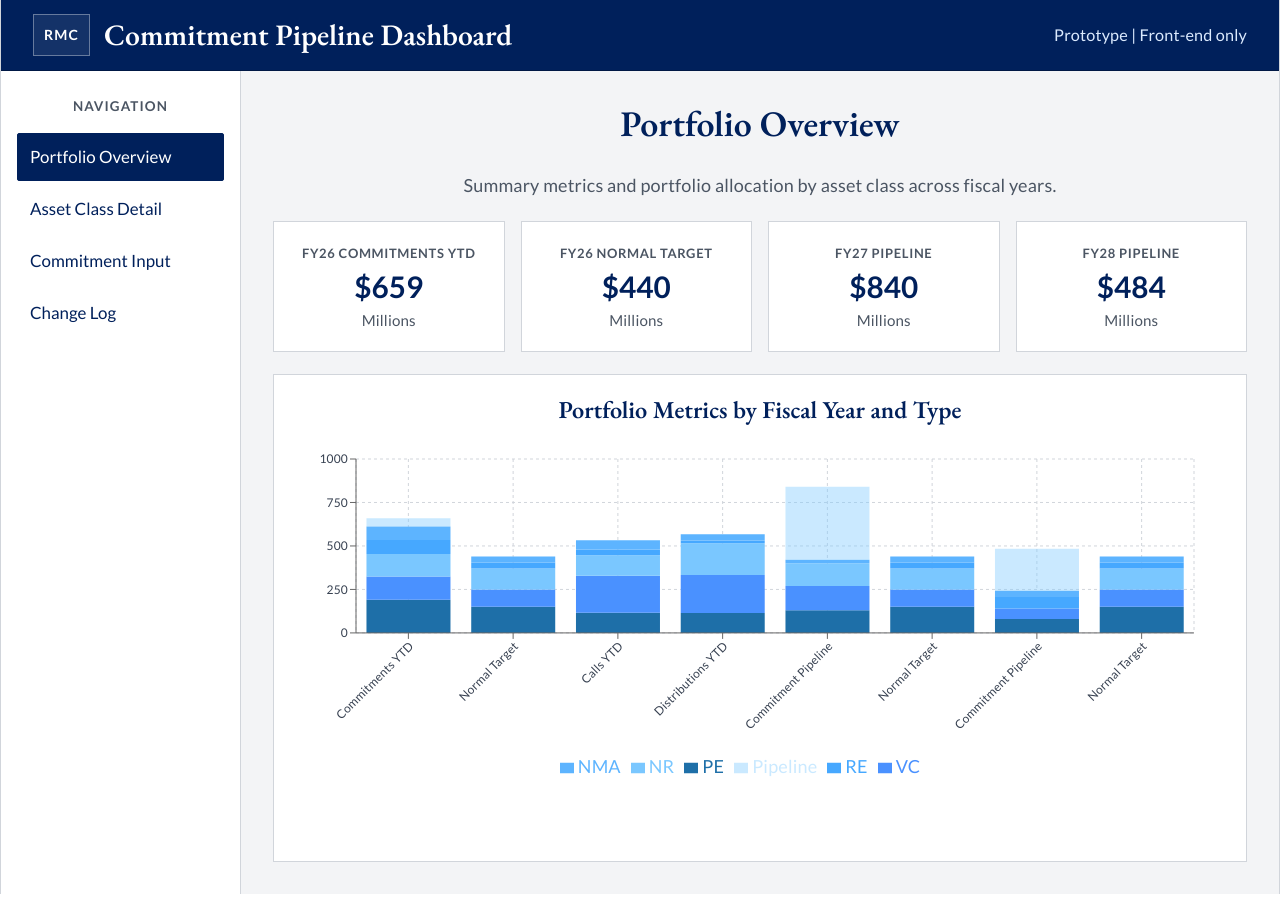
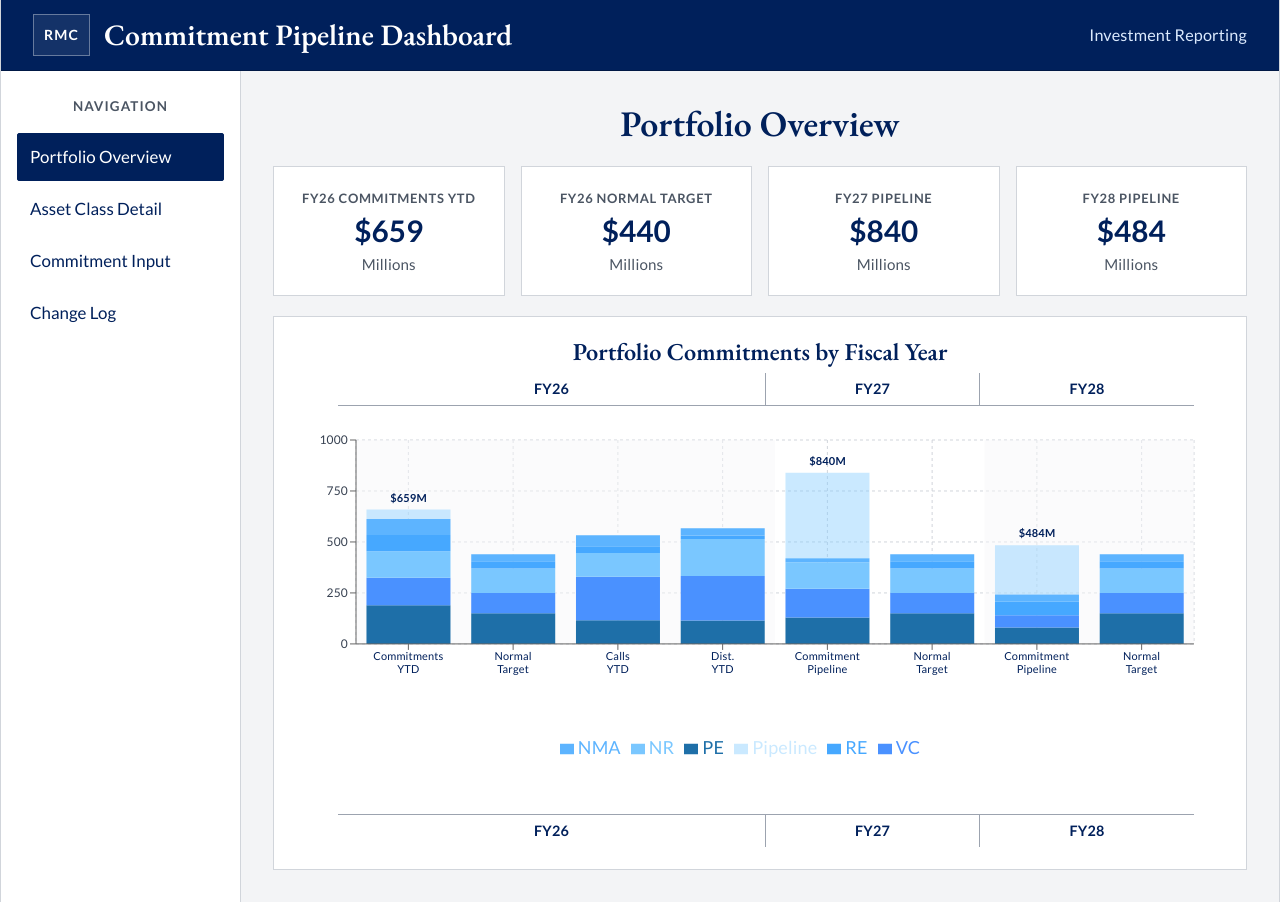
Before and after one commit to gwr-1/rmc-commitment-dashboard, a React (Vite) app: page / in a window 1280 px wide. Built offline with nearby package versions, Linux system fonts and the light colour scheme.

Commit message:
Remove prototype commentary and polish page headers

```diff
--- a/src/App.css
+++ b/src/App.css
@@ -173,7 +173,7 @@ a {
 .view-panel {
   display: flex;
   flex-direction: column;
-  gap: 22px;
+  gap: 20px;
 }
 
 .view-panel h2,
@@ -196,12 +196,6 @@ a {
 
 .view-panel h4 {
   font-size: 1.1rem;
-}
-
-.view-panel p {
-  margin: 4px 0 0;
-  color: var(--text-muted);
-  line-height: 1.55;
 }
 
 .view-header-row {
@@ -371,6 +365,41 @@ a {
   padding: 22px;
 }
 
+.portfolio-overview-chart {
+  gap: 8px;
+}
+
+.overview-chart-top-year-row,
+.overview-chart-year-row {
+  display: grid;
+  grid-template-columns: 4fr 2fr 2fr;
+  margin: 0 30px 0 42px;
+}
+
+.overview-chart-top-year-row {
+  border-bottom: 1px solid var(--border-strong);
+}
+
+.overview-chart-year-row {
+  margin-top: -8px;
+  border-top: 1px solid var(--border-strong);
+}
+
+.overview-chart-top-year-row span,
+.overview-chart-year-row span {
+  padding: 3px 0;
+  color: var(--navy);
+  font-size: 0.8rem;
+  font-weight: 700;
+  text-align: center;
+  border-right: 1px solid var(--border-strong);
+}
+
+.overview-chart-top-year-row span:last-child,
+.overview-chart-year-row span:last-child {
+  border-right: 0;
+}
+
 .asset-detail-view {
   gap: 8px;
 }
@@ -390,13 +419,6 @@ a {
 .asset-report-header p {
   margin-top: 2px;
   font-size: 0.84rem;
-}
-
-.asset-report-updated {
-  display: block;
-  margin-top: 1px;
-  color: var(--text-muted);
-  font-size: 0.72rem;
 }
 
 .asset-detail-view .asset-selector-button {
--- a/src/App.jsx
+++ b/src/App.jsx
@@ -16,7 +16,7 @@ const views = [
   { key: 'change-log', label: 'Change Log' },
 ]
 
-const changedByUser = 'Prototype User'
+const changedByUser = 'Current User'
 
 const getInitialCommitments = () =>
   commitments.map((commitment) => ({
--- a/src/components/AssetClassDetail.jsx
+++ b/src/components/AssetClassDetail.jsx
@@ -59,8 +59,8 @@ function AssetReportTable({ title, rows, totalLabel, totalAmount }) {
       <table className="asset-report-table">
         <thead>
           <tr>
-            <th>Manager Name</th>
-            <th>Investment Name</th>
+            <th>Manager</th>
+            <th>Investment</th>
             <th>Target ($mm)</th>
           </tr>
         </thead>
@@ -130,8 +130,6 @@ function AssetClassDetail({ commitmentData }) {
       <div className="asset-report-header">
         <div>
           <h2>{assetClassNames[selectedAssetClass]}</h2>
-          <p>Commitment pipeline reporting exhibit</p>
-          <span className="asset-report-updated">Last updated: Prototype data</span>
         </div>
 
         <div className="asset-selector" aria-label="Asset class selector">
@@ -151,7 +149,7 @@ function AssetClassDetail({ commitmentData }) {
       </div>
 
       <div className="chart-container asset-report-chart">
-        <h3>{selectedAssetClass} Metrics by Fiscal Year</h3>
+        <h3>Commitment Activity by Fiscal Year</h3>
         <div className="asset-chart-top-year-row" aria-hidden="true">
           <span>FY26</span>
           <span>FY27</span>
--- a/src/components/ChangeLog.jsx
+++ b/src/components/ChangeLog.jsx
@@ -37,7 +37,6 @@ function ChangeLog({ changeLogRecords }) {
       <div className="view-header-row">
         <div>
           <h2>Change Log</h2>
-          <p>Review field-level edits, additions, and deletions for the commitment pipeline.</p>
         </div>
       </div>
 
@@ -92,7 +91,7 @@ function ChangeLog({ changeLogRecords }) {
           <input
             type="search"
             value={searchTerm}
-            placeholder="Manager or Investment Name"
+            placeholder="Manager or Investment"
             onChange={(event) => setSearchTerm(event.target.value)}
           />
         </label>
@@ -111,7 +110,7 @@ function ChangeLog({ changeLogRecords }) {
                 <th>Timestamp</th>
                 <th>Asset Class</th>
                 <th>Manager</th>
-                <th>Investment Name</th>
+                <th>Investment</th>
                 <th>Change Type</th>
                 <th>Field Changed</th>
                 <th>Old Value</th>
--- a/src/components/CommitmentInput.jsx
+++ b/src/components/CommitmentInput.jsx
@@ -86,13 +86,13 @@ function CommitmentInput({ commitmentData, setCommitmentData, appendChange }) {
       fiscalYear: defaultFiscalYear,
       assetClass: defaultAssetClass,
       manager: 'New Manager',
-      investmentName: `${defaultAssetClass} Draft Commitment`,
+      investmentName: `${defaultAssetClass} Commitment`,
       commitmentType: 'Fund',
       targetAmount: 0,
       status: defaultStatus,
       submissionStatus: 'Not Submitted',
       expectedQuarter: 'Q1',
-      notes: 'Draft placeholder commitment.',
+      notes: 'New commitment entry.',
     }
 
     setCommitmentData((currentCommitments) => [newCommitment, ...currentCommitments])
@@ -134,7 +134,6 @@ function CommitmentInput({ commitmentData, setCommitmentData, appendChange }) {
       <div className="view-header-row">
         <div>
           <h2>Commitment Input</h2>
-          <p>Enter expected commitment updates using the asset class head input format.</p>
         </div>
 
         <button type="button" className="primary-action-button" onClick={addCommitment}>
@@ -193,7 +192,7 @@ function CommitmentInput({ commitmentData, setCommitmentData, appendChange }) {
           <input
             type="search"
             value={searchTerm}
-            placeholder="Mgr. Name or Investment Name"
+            placeholder="Manager or Investment"
             onChange={(event) => setSearchTerm(event.target.value)}
           />
         </label>
@@ -209,13 +208,13 @@ function CommitmentInput({ commitmentData, setCommitmentData, appendChange }) {
           <table className="commitment-table input-commitments-table">
             <thead>
               <tr>
-                <th>Current/New Mgr.</th>
-                <th>Mgr. Name</th>
-                <th>Fund/Co-Investment</th>
-                <th>Investment Name</th>
+                <th>Manager Type</th>
+                <th>Manager</th>
+                <th>Commitment Type</th>
+                <th>Investment</th>
                 <th>Target ($mm)</th>
                 <th>Status</th>
-                <th>Fiscal Year (Actual/Expected)</th>
+                <th>Fiscal Year</th>
                 <th>Actions</th>
               </tr>
             </thead>
--- a/src/components/Layout.jsx
+++ b/src/components/Layout.jsx
@@ -6,7 +6,7 @@ function Layout({ views, activeView, onViewChange, children }) {
           <span className="brand-tag">RMC</span>
           <h1>Commitment Pipeline Dashboard</h1>
         </div>
-        <div className="header-meta">Prototype | Front-end only</div>
+        <div className="header-meta">Investment Reporting</div>
       </header>
 
       <div className="dashboard-content">
--- a/src/components/PortfolioOverview.jsx
+++ b/src/components/PortfolioOverview.jsx
@@ -7,9 +7,55 @@ import {
   Tooltip,
   Legend,
   ResponsiveContainer,
+  LabelList,
+  ReferenceArea,
 } from 'recharts'
 import { portfolioMetrics } from '../data/portfolioMetrics'
 import { calculatePortfolioMetricTotal } from '../utils/calculations'
+
+const overviewChartMetrics = [
+  { fiscalYear: 'FY26', metric: 'Commitments YTD', displayLabel: 'Commitments YTD' },
+  { fiscalYear: 'FY26', metric: 'Normal Target' },
+  { fiscalYear: 'FY26', metric: 'Calls YTD' },
+  { fiscalYear: 'FY26', metric: 'Distributions YTD', displayLabel: 'Dist. YTD' },
+  { fiscalYear: 'FY27', metric: 'Commitment Pipeline' },
+  { fiscalYear: 'FY27', metric: 'Normal Target' },
+  { fiscalYear: 'FY28', metric: 'Commitment Pipeline' },
+  { fiscalYear: 'FY28', metric: 'Normal Target' },
+]
+
+function OverviewChartTick({ x, y, payload, data }) {
+  const item = data.find((row) => row.xKey === payload.value)
+  const lines = String(item?.displayLabel || payload.value).split(' ')
+
+  return (
+    <text x={x} y={y + 8} fill="#00205B" fontSize={11} textAnchor="middle">
+      {lines.map((line, index) => (
+        <tspan key={`${line}-${index}`} x={x} dy={index === 0 ? 0 : 13}>
+          {line}
+        </tspan>
+      ))}
+    </text>
+  )
+}
+
+function OverviewTotalLabel({ x, y, width, value }) {
+  const numericValue = Number(value)
+  const labelY = numericValue === 0 ? y - 5 : Math.max(y - 8, 12)
+
+  return (
+    <text
+      x={x + width / 2}
+      y={labelY}
+      fill="#00205B"
+      fontSize={11}
+      fontWeight={700}
+      textAnchor="middle"
+    >
+      {`$${numericValue}M`}
+    </text>
+  )
+}
 
 function PortfolioOverview() {
   const fy26CommitmentsYTD = portfolioMetrics.find(
@@ -24,11 +70,23 @@ function PortfolioOverview() {
   const fy28Pipeline = portfolioMetrics.find(
     (m) => m.fiscalYear === 'FY28' && m.metric === 'Commitment Pipeline'
   )
+  const overviewChartData = overviewChartMetrics.map((item) => {
+    const metricRow = portfolioMetrics.find(
+      (row) => row.fiscalYear === item.fiscalYear && row.metric === item.metric
+    )
+
+    return {
+      ...metricRow,
+      xKey: `${item.fiscalYear}-${item.metric}`,
+      fiscalYear: item.fiscalYear,
+      displayLabel: item.displayLabel || item.metric,
+      total: calculatePortfolioMetricTotal(metricRow),
+    }
+  })
 
   return (
     <section className="view-panel">
       <h2>Portfolio Overview</h2>
-      <p>Summary metrics and portfolio allocation by asset class across fiscal years.</p>
 
       <div className="summary-cards-grid">
         <div className="summary-card">
@@ -53,23 +111,44 @@ function PortfolioOverview() {
         </div>
       </div>
 
-      <div className="chart-container">
-        <h3>Portfolio Metrics by Fiscal Year and Type</h3>
+      <div className="chart-container portfolio-overview-chart">
+        <h3>Portfolio Commitments by Fiscal Year</h3>
+        <div className="overview-chart-top-year-row" aria-hidden="true">
+          <span>FY26</span>
+          <span>FY27</span>
+          <span>FY28</span>
+        </div>
         <ResponsiveContainer width="100%" height={400}>
           <BarChart
-            data={portfolioMetrics}
-            margin={{ top: 20, right: 30, left: 0, bottom: 60 }}
+            data={overviewChartData}
+            margin={{ top: 26, right: 30, left: 0, bottom: 54 }}
           >
+            <ReferenceArea
+              x1="FY26-Commitments YTD"
+              x2="FY26-Distributions YTD"
+              fill="#f7f8fa"
+              strokeOpacity={0}
+            />
+            <ReferenceArea
+              x1="FY28-Commitment Pipeline"
+              x2="FY28-Normal Target"
+              fill="#f7f8fa"
+              strokeOpacity={0}
+            />
             <CartesianGrid strokeDasharray="3 3" stroke="#d1d5db" />
             <XAxis
-              dataKey="metric"
-              angle={-45}
-              textAnchor="end"
-              height={100}
-              tick={{ fill: '#374151', fontSize: 12 }}
+              dataKey="xKey"
+              interval={0}
+              height={70}
+              tick={<OverviewChartTick data={overviewChartData} />}
             />
             <YAxis tick={{ fill: '#374151', fontSize: 12 }} />
             <Tooltip
+              labelFormatter={(label, payload) =>
+                payload?.[0]?.payload
+                  ? `${payload[0].payload.fiscalYear} - ${payload[0].payload.displayLabel}`
+                  : label
+              }
               contentStyle={{
                 backgroundColor: '#ffffff',
                 border: '1px solid #d1d5db',
@@ -89,9 +168,16 @@ function PortfolioOverview() {
             <Bar dataKey="NR" stackId="a" fill="#7ac7ff" name="NR" />
             <Bar dataKey="RE" stackId="a" fill="#46a8ff" name="RE" />
             <Bar dataKey="NMA" stackId="a" fill="#5db4ff" name="NMA" />
-            <Bar dataKey="Pipeline" stackId="a" fill="rgba(122, 199, 255, 0.4)" name="Pipeline" />
+            <Bar dataKey="Pipeline" stackId="a" fill="rgba(122, 199, 255, 0.4)" name="Pipeline">
+              <LabelList dataKey="total" content={<OverviewTotalLabel />} />
+            </Bar>
           </BarChart>
         </ResponsiveContainer>
+        <div className="overview-chart-year-row" aria-hidden="true">
+          <span>FY26</span>
+          <span>FY27</span>
+          <span>FY28</span>
+        </div>
       </div>
     </section>
   )
--- a/src/constants.js
+++ b/src/constants.js
@@ -14,13 +14,13 @@ export const assetClassNames = {
 }
 
 export const fieldLabels = {
-  managerType: 'Current/New Mgr.',
-  manager: 'Mgr. Name',
-  commitmentType: 'Fund/Co-Investment',
-  investmentName: 'Investment Name',
+  managerType: 'Manager Type',
+  manager: 'Manager',
+  commitmentType: 'Commitment Type',
+  investmentName: 'Investment',
   targetAmount: 'Target ($mm)',
   status: 'Status',
-  fiscalYear: 'Fiscal Year (Actual/Expected)',
+  fiscalYear: 'Fiscal Year',
 }
 
 export const assetChartMetrics = [
```
